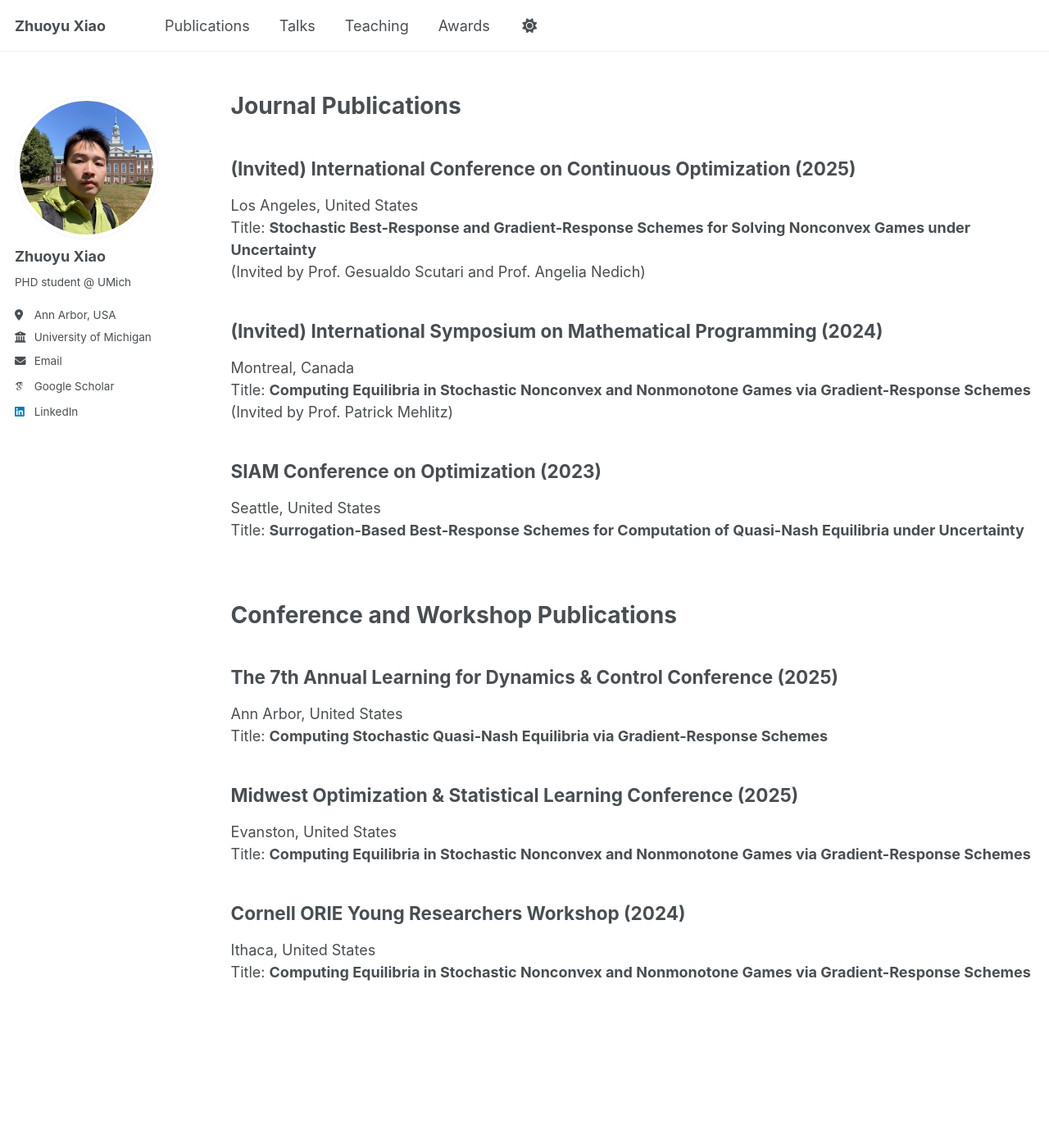
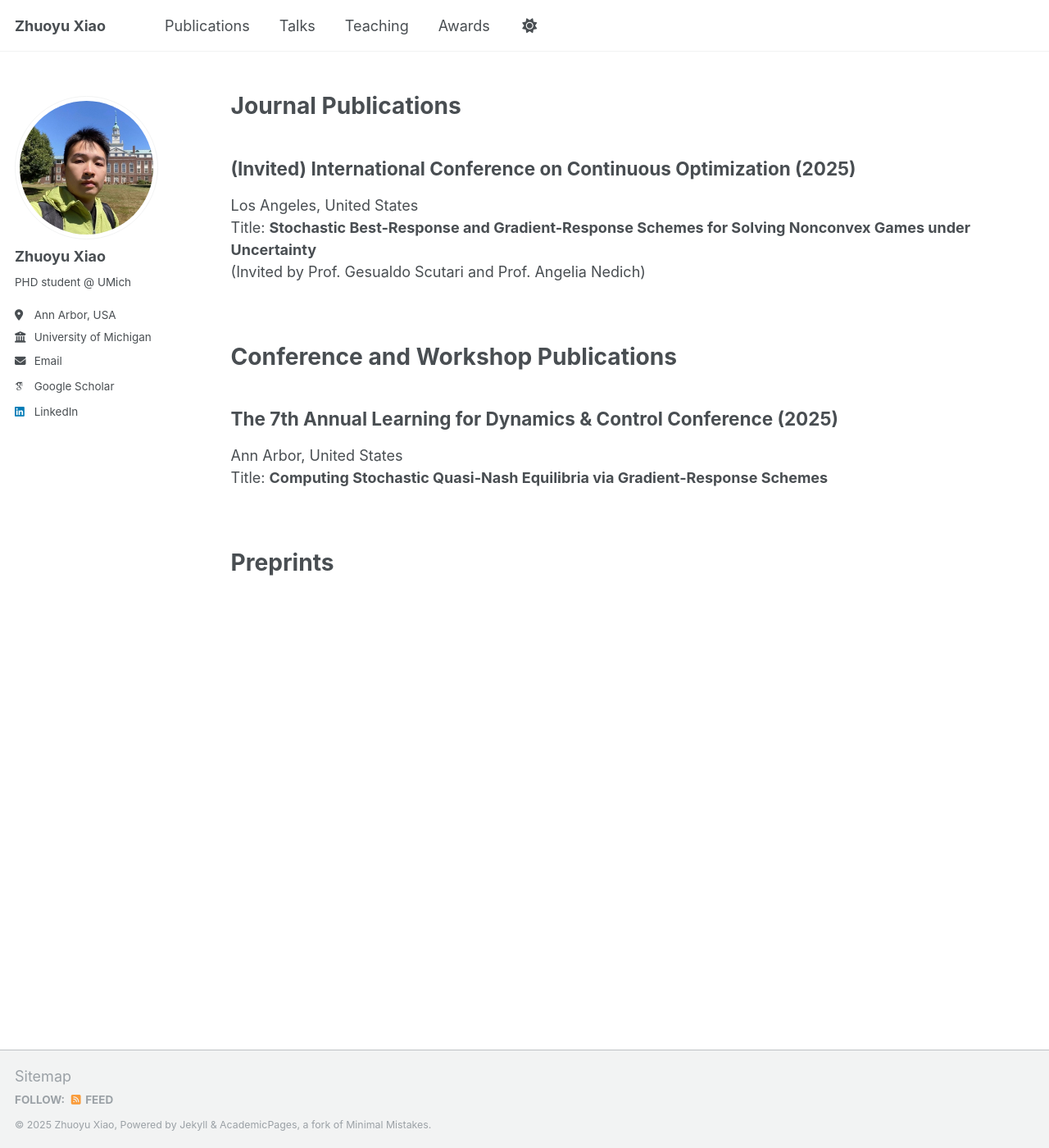
Before and after one commit to zyxiao97/zyxiao97.github.io, a Jekyll site: the page built from _pages/publications.md, in a window 1280 px wide and 1400 px high. Shown: the whole window at 82% size. Built offline with Jekyll 4.4.1, drawn with Linux system fonts in a browser that asks for light colours; some web fonts are replaced.

Commit message:
Update publications.md

```diff
--- a/_pages/publications.md
+++ b/_pages/publications.md
@@ -13,15 +13,6 @@ Los Angeles, United States
 Title: **Stochastic Best-Response and Gradient-Response Schemes for Solving Nonconvex Games under Uncertainty**
 (Invited by Prof. Gesualdo Scutari and Prof. Angelia Nedich)
 
-## (Invited) International Symposium on Mathematical Programming (2024)
-Montreal, Canada
-Title: **Computing Equilibria in Stochastic Nonconvex and Nonmonotone Games via Gradient-Response Schemes**
-(Invited by Prof. Patrick Mehlitz)
-
-## SIAM Conference on Optimization (2023)
-Seattle, United States
-Title: **Surrogation-Based Best-Response Schemes for Computation of Quasi-Nash Equilibria under Uncertainty**
-
 <br>
 
 Conference and Workshop Publications
@@ -31,10 +22,7 @@ Conference and Workshop Publications
 Ann Arbor, United States
 Title: **Computing Stochastic Quasi-Nash Equilibria via Gradient-Response Schemes**
 
-## Midwest Optimization & Statistical Learning Conference (2025)
-Evanston, United States
-Title: **Computing Equilibria in Stochastic Nonconvex and Nonmonotone Games via Gradient-Response Schemes**
+<br>
 
-## Cornell ORIE Young Researchers Workshop (2024)
-Ithaca, United States
-Title: **Computing Equilibria in Stochastic Nonconvex and Nonmonotone Games via Gradient-Response Schemes**
+Preprints
+======
```
